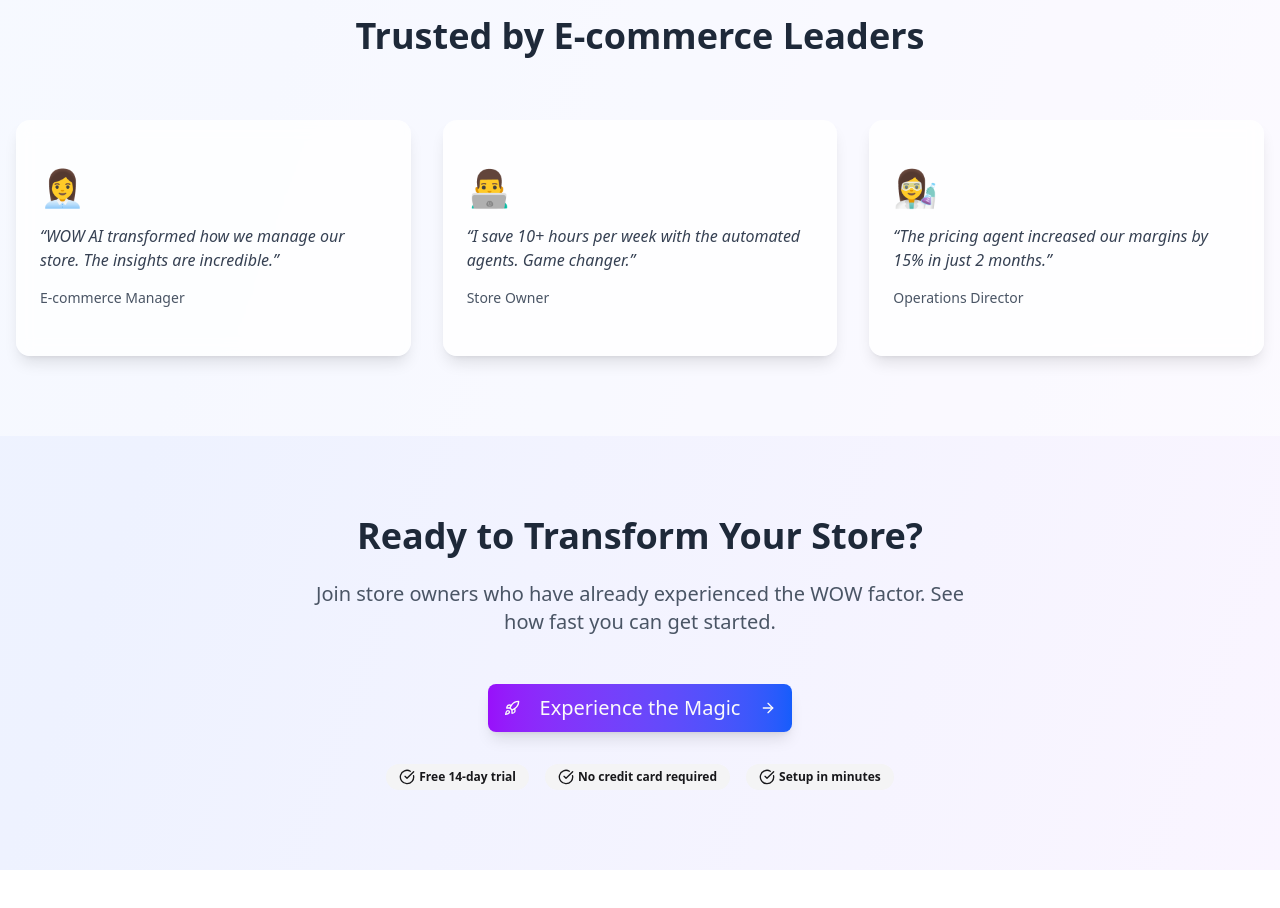
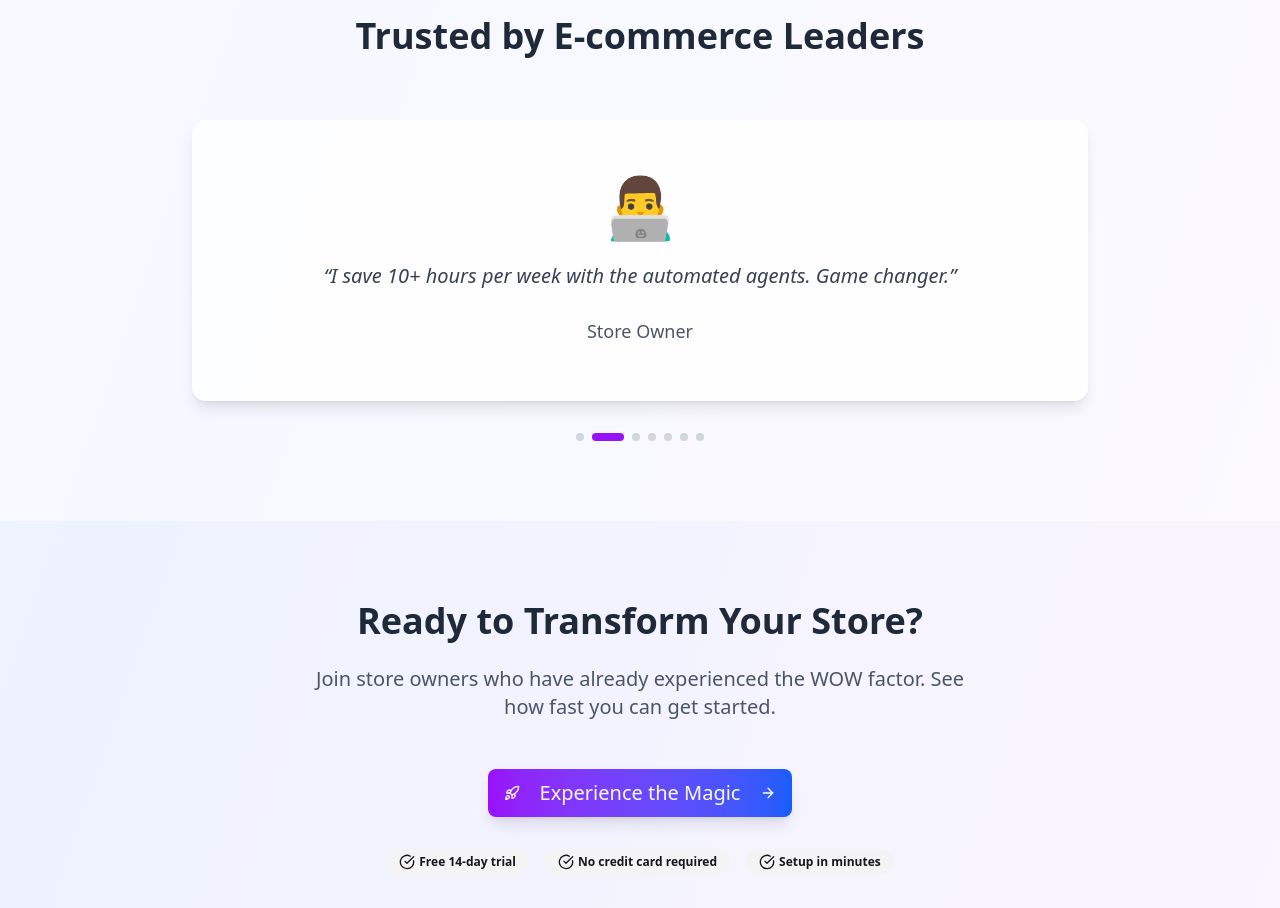
Before and after one commit to getwowai/showcase, a Next.js app: page /en in a window 1280 px wide. Shown: the part 2760-3668 px from the top of the page. Before the commit the page ends 3630 px from the top, so only its background shows below. Built offline with nearby package versions, Linux system fonts and the light colour scheme.

Commit message:
Update customer testimonial

```diff
--- a/messages/ar.json
+++ b/messages/ar.json
@@ -72,6 +72,30 @@
       "role": "مديرة العمليات",
       "company": "Fashion Forward",
       "quote": "عامل التسعير زاد هامشنا بنسبة 15% خلال شهرين فقط."
+    },
+    "alexThompson": {
+      "name": "أليكس طومسون",
+      "role": "مدير التسويق الرقمي",
+      "company": "Style Co",
+      "quote": "الرؤى الذكية ساعدتنا في تحديد أفضل منتجاتنا قبل أن تصبح رائجة."
+    },
+    "jessicaWang": {
+      "name": "جيسيكا وانغ",
+      "role": "مالكة أعمال",
+      "company": "Modern Living",
+      "quote": "إدارة المخزون كانت أكبر صداع لي. الآن أصبحت مؤتمتة بالكامل."
+    },
+    "davidKim": {
+      "name": "ديفيد كيم",
+      "role": "مدير التجارة الإلكترونية",
+      "company": "TechStyle",
+      "quote": "معدل التحويل لدينا زاد بنسبة 23% بعد تطبيق عامل العروض الذكية."
+    },
+    "lisaMartinez": {
+      "name": "ليزا مارتينيز",
+      "role": "مديرة متجر",
+      "company": "Urban Essentials",
+      "quote": "الرؤى اليومية مثل وجود مستشار أعمال متاح 24/7."
     }
   },
   "onboarding": {
--- a/messages/en.json
+++ b/messages/en.json
@@ -72,6 +72,30 @@
       "role": "Operations Director",
       "company": "Fashion Forward",
       "quote": "The pricing agent increased our margins by 15% in just 2 months."
+    },
+    "alexThompson": {
+      "name": "Alex Thompson",
+      "role": "Digital Marketing Manager",
+      "company": "Style Co",
+      "quote": "The AI insights helped us identify our best-selling products before they went viral."
+    },
+    "jessicaWang": {
+      "name": "Jessica Wang",
+      "role": "Business Owner",
+      "company": "Modern Living",
+      "quote": "Inventory management used to be my biggest headache. Now it's completely automated."
+    },
+    "davidKim": {
+      "name": "David Kim",
+      "role": "E-commerce Director",
+      "company": "TechStyle",
+      "quote": "Our conversion rate increased by 23% after implementing the smart promotions agent."
+    },
+    "lisaMartinez": {
+      "name": "Lisa Martinez",
+      "role": "Store Manager",
+      "company": "Urban Essentials",
+      "quote": "The daily insights are like having a business consultant available 24/7."
     }
   },
   "onboarding": {
--- a/src/app/[locale]/page.tsx
+++ b/src/app/[locale]/page.tsx
@@ -28,6 +28,7 @@ import { Badge } from "@/components/ui/badge";
 
 export default function HomePage() {
   const [currentFeature, setCurrentFeature] = useState(0);
+  const [currentTestimonial, setCurrentTestimonial] = useState(0);
   const [isVisible, setIsVisible] = useState(false);
   const t = useTranslations();
   const locale = useLocale();
@@ -300,15 +301,51 @@ export default function HomePage() {
       quote: t("testimonials.emilyDavis.quote"),
       avatar: "👩‍🔬",
     },
+    {
+      name: t("testimonials.alexThompson.name"),
+      role: t("testimonials.alexThompson.role"),
+      company: t("testimonials.alexThompson.company"),
+      quote: t("testimonials.alexThompson.quote"),
+      avatar: "👨‍💼",
+    },
+    {
+      name: t("testimonials.jessicaWang.name"),
+      role: t("testimonials.jessicaWang.role"),
+      company: t("testimonials.jessicaWang.company"),
+      quote: t("testimonials.jessicaWang.quote"),
+      avatar: "👩‍💼",
+    },
+    {
+      name: t("testimonials.davidKim.name"),
+      role: t("testimonials.davidKim.role"),
+      company: t("testimonials.davidKim.company"),
+      quote: t("testimonials.davidKim.quote"),
+      avatar: "👨‍💻",
+    },
+    {
+      name: t("testimonials.lisaMartinez.name"),
+      role: t("testimonials.lisaMartinez.role"),
+      company: t("testimonials.lisaMartinez.company"),
+      quote: t("testimonials.lisaMartinez.quote"),
+      avatar: "👩‍💼",
+    },
   ];
 
   useEffect(() => {
     setIsVisible(true);
-    const interval = setInterval(() => {
+    const featureInterval = setInterval(() => {
       setCurrentFeature((prev) => (prev + 1) % powerfulFeatures.length);
     }, 4000);
-    return () => clearInterval(interval);
-  }, [powerfulFeatures.length]);
+
+    const testimonialInterval = setInterval(() => {
+      setCurrentTestimonial((prev) => (prev + 1) % testimonials.length);
+    }, 5000);
+
+    return () => {
+      clearInterval(featureInterval);
+      clearInterval(testimonialInterval);
+    };
+  }, [powerfulFeatures.length, testimonials.length]);
 
   const renderPowerfulDemo = (feature: any) => {
     const { demo } = feature;
@@ -999,29 +1036,45 @@ export default function HomePage() {
             </h2>
           </motion.div>
 
-          <div className="grid grid-cols-1 md:grid-cols-3 gap-8">
-            {testimonials.map((testimonial, index) => (
+          <div className="max-w-4xl mx-auto">
+            <AnimatePresence mode="wait">
               <motion.div
-                key={index}
-                initial={{ opacity: 0, y: 50 }}
-                whileInView={{ opacity: 1, y: 0 }}
-                transition={{ delay: index * 0.1, duration: 0.6 }}
+                key={currentTestimonial}
+                initial={{ opacity: 0, y: 20 }}
+                animate={{ opacity: 1, y: 0 }}
+                exit={{ opacity: 0, y: -20 }}
+                transition={{ duration: 0.5 }}
               >
                 <Card className="bg-white/80 backdrop-blur-sm border-0 shadow-lg">
-                  <CardContent className="p-6">
-                    <div className="text-4xl mb-4">{testimonial.avatar}</div>
-                    <p className="text-gray-700 mb-4 italic">
-                      &ldquo;{testimonial.quote}&rdquo;
+                  <CardContent className="p-8 text-center">
+                    <div className="text-6xl mb-6">
+                      {testimonials[currentTestimonial].avatar}
+                    </div>
+                    <p className="text-xl text-gray-700 mb-6 italic leading-relaxed">
+                      &ldquo;{testimonials[currentTestimonial].quote}&rdquo;
                     </p>
-                    <div>
-                      <div className="text-sm text-gray-600">
-                        {testimonial.role}
-                      </div>
+                    <div className="text-lg text-gray-600 font-medium">
+                      {testimonials[currentTestimonial].role}
                     </div>
                   </CardContent>
                 </Card>
               </motion.div>
-            ))}
+            </AnimatePresence>
+
+            {/* Testimonial indicators */}
+            <div className="flex justify-center gap-2 mt-8">
+              {testimonials.map((_, index) => (
+                <button
+                  key={index}
+                  onClick={() => setCurrentTestimonial(index)}
+                  className={`h-2 rounded-full transition-all ${
+                    index === currentTestimonial
+                      ? "bg-purple-600 w-8"
+                      : "bg-gray-300 hover:bg-gray-400 w-2"
+                  }`}
+                />
+              ))}
+            </div>
           </div>
         </div>
       </section>
```
